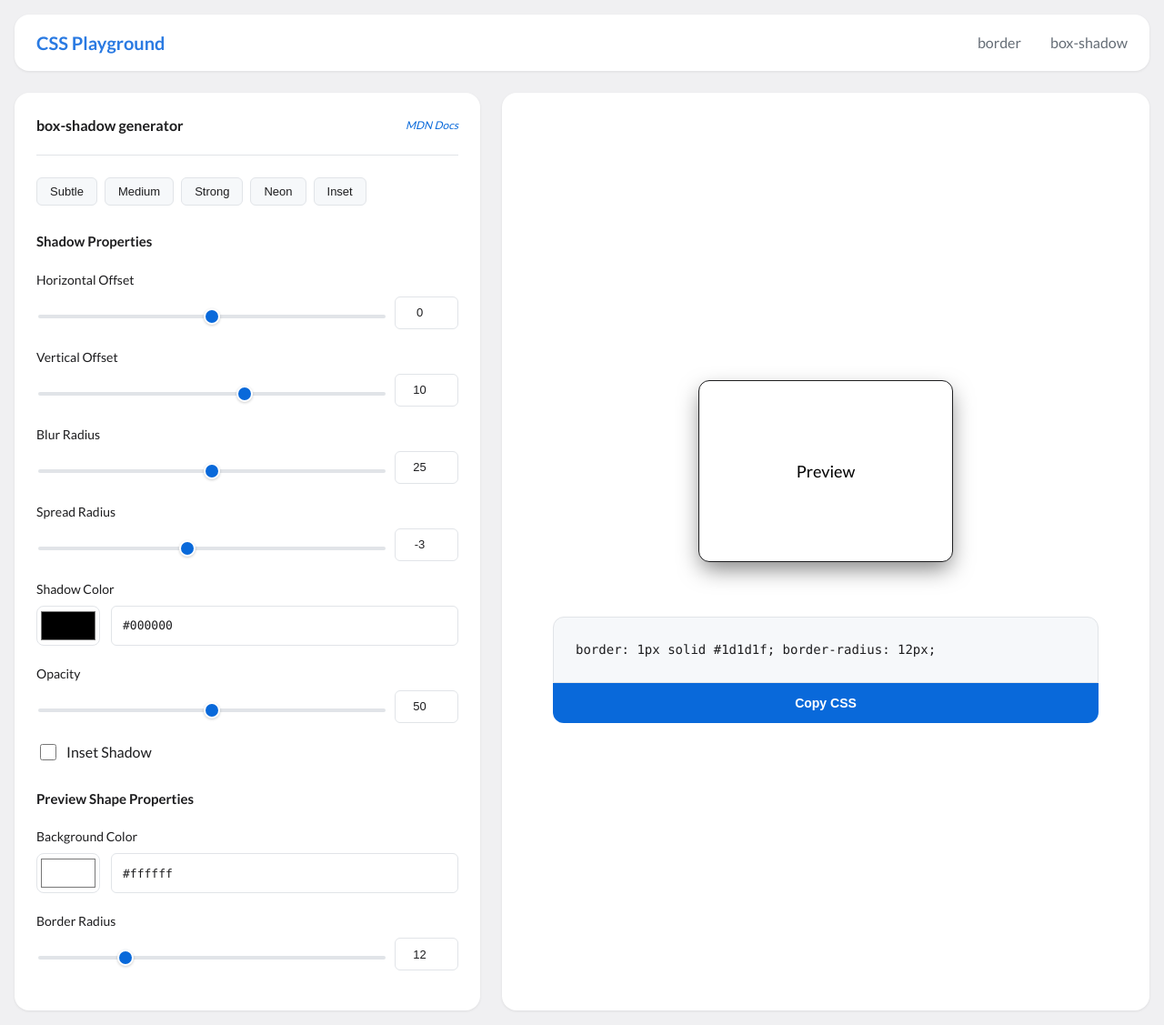
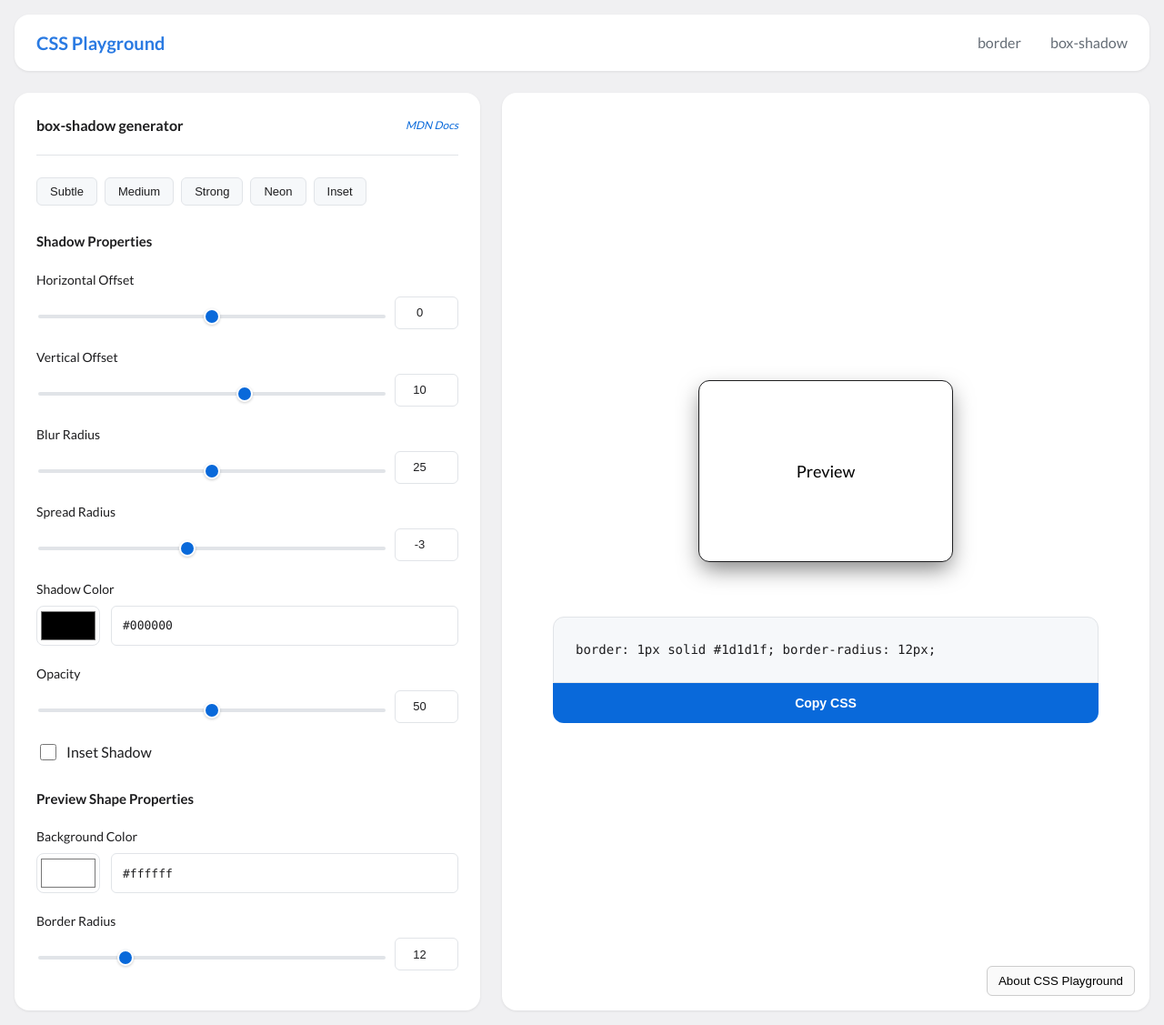
Before and after one commit to naher94/css-playground, a Jekyll site: the page built from index.html, in a window 1280 px wide. Shown: the whole page at 91% size. Built offline with Jekyll 4.4.1, drawn with Linux system fonts in a browser that asks for light colours.

Commit message:
About Modal Added

```diff
--- /dev/null
+++ b/_includes/about-modal.html
@@ -0,0 +1,57 @@
+<!-- About modal include: native <dialog> with minimal styles and a JS fallback -->
+<button id="aboutBtn" class="about-btn" aria-haspopup="dialog">About CSS Playground</button>
+
+<dialog id="aboutDialog" class="about-dialog" aria-labelledby="aboutTitle">
+  <form method="dialog">
+    <header>
+      <h2 id="aboutTitle">About</h2>
+    </header>
+    <div class="dialog-content">
+      <p>This playground demonstrates CSS properties and a live preview. Use the controls to the left to adjust values and copy the generated CSS with the button provided.</p>
+      <p>Implemented with the native HTML <code>&lt;dialog&gt;</code> element for a lightweight and accessible modal. Close using the Close button, ESC, or by clicking outside the dialog.</p>
+    </div>
+    <menu class="dialog-actions">
+      <button class="btn" value="cancel">Close</button>
+    </menu>
+  </form>
+</dialog>
+
+<script>
+  (function () {
+    const aboutBtn = document.getElementById('aboutBtn');
+    const dialog = document.getElementById('aboutDialog');
+
+    function openDialog() {
+      if (!dialog) return;
+      if (typeof dialog.showModal === 'function') {
+        dialog.showModal();
+      } else {
+        // Fallback for browsers without dialog API
+        dialog.setAttribute('open', '');
+        document.body.style.overflow = 'hidden';
+      }
+    }
+
+    function closeDialog() {
+      if (!dialog) return;
+      if (typeof dialog.close === 'function') {
+        dialog.close();
+      } else {
+        dialog.removeAttribute('open');
+        document.body.style.overflow = '';
+      }
+    }
+
+    aboutBtn && aboutBtn.addEventListener('click', openDialog);
+
+    if (dialog) {
+      dialog.addEventListener('click', function (event) {
+        if (event.target === dialog) closeDialog();
+      });
+
+      dialog.addEventListener('keydown', function (event) {
+        if (event.key === 'Escape') closeDialog();
+      });
+    }
+  })();
+</script>
--- a/_layouts/page.html
+++ b/_layouts/page.html
@@ -17,4 +17,5 @@
     </div>
     <button class="copy-btn" id="copyBtn" onclick="copyCSS()">Copy CSS</button>
   </div>
+  {%- include about-modal.html -%}
 </section>
--- a/_sass/box-shadow.scss
+++ b/_sass/box-shadow.scss
@@ -188,6 +188,7 @@
 }
 
 .preview-card {
+  position: relative;
   background: white;
   border-radius: var(--card-radius);
   padding: 60px 40px;
--- a/_sass/design-system.scss
+++ b/_sass/design-system.scss
@@ -17,16 +17,26 @@
   box-sizing: border-box;
 }
 
-html, body {
+html,
+body {
   height: 100%;
 }
 
 /* Reset margin/padding on commonly used root elements */
-body, h1, h2, h3, p, ul, ol, figure {
+body,
+h1,
+h2,
+h3,
+p,
+ul,
+ol,
+figure {
   margin: 0;
   padding: 0;
 }
-html, body {
+
+html,
+body {
   height: 100%;
 }
 
@@ -46,7 +56,7 @@
     border-radius: var(--card-radius);
     padding: 1rem 1.5rem;
     margin-bottom: var(--card-spacing);
-  box-shadow: var(--card-shadow);
+    box-shadow: var(--card-shadow);
     display: flex;
     justify-content: space-between;
     align-items: center;
@@ -99,7 +109,7 @@
 }
 
 /* If content is wrapped in a .container (like index.html), make that container the two-column grid */
-.main-grid > .container {
+.main-grid>.container {
   display: grid;
   grid-template-columns: 32rem 1fr;
   gap: var(--card-spacing);
@@ -144,3 +154,60 @@
     }
   }
 }
+
+.about-btn {
+  padding: 0.5rem 0.75rem;
+  position: absolute;
+  bottom: 1rem;
+  right: 1rem;
+  border-radius: 6px;
+  border: 1px solid #ccc;
+  background: #fafafa;
+  cursor: pointer;
+}
+
+.about-dialog {
+  border: none;
+  border-radius: 8px;
+  padding: 1rem;
+  width: min(600px, 90%);
+  box-shadow: 0 10px 30px rgba(0, 0, 0, 0.15);
+}
+
+.about-dialog::backdrop {
+  background: rgba(0, 0, 0, 0.45);
+}
+
+.dialog-content p {
+  margin: 0 0 0.75rem;
+  color: var(--text-color, #222);
+}
+
+.dialog-actions {
+  display: flex;
+  justify-content: flex-end;
+  gap: 0.5rem;
+  border: none;
+  padding: 0;
+  margin-top: 1rem;
+}
+
+.btn {
+  background: #eee;
+  border: 1px solid #ccc;
+  padding: 0.45rem 0.7rem;
+  border-radius: 4px;
+  cursor: pointer;
+}
+
+dialog[open] {
+  position: fixed;
+  left: 50%;
+  top: 50%;
+  transform: translate(-50%, -50%);
+  z-index: 1000;
+}
+
+.about-dialog[open] {
+  max-width: 95%;
+}
```
